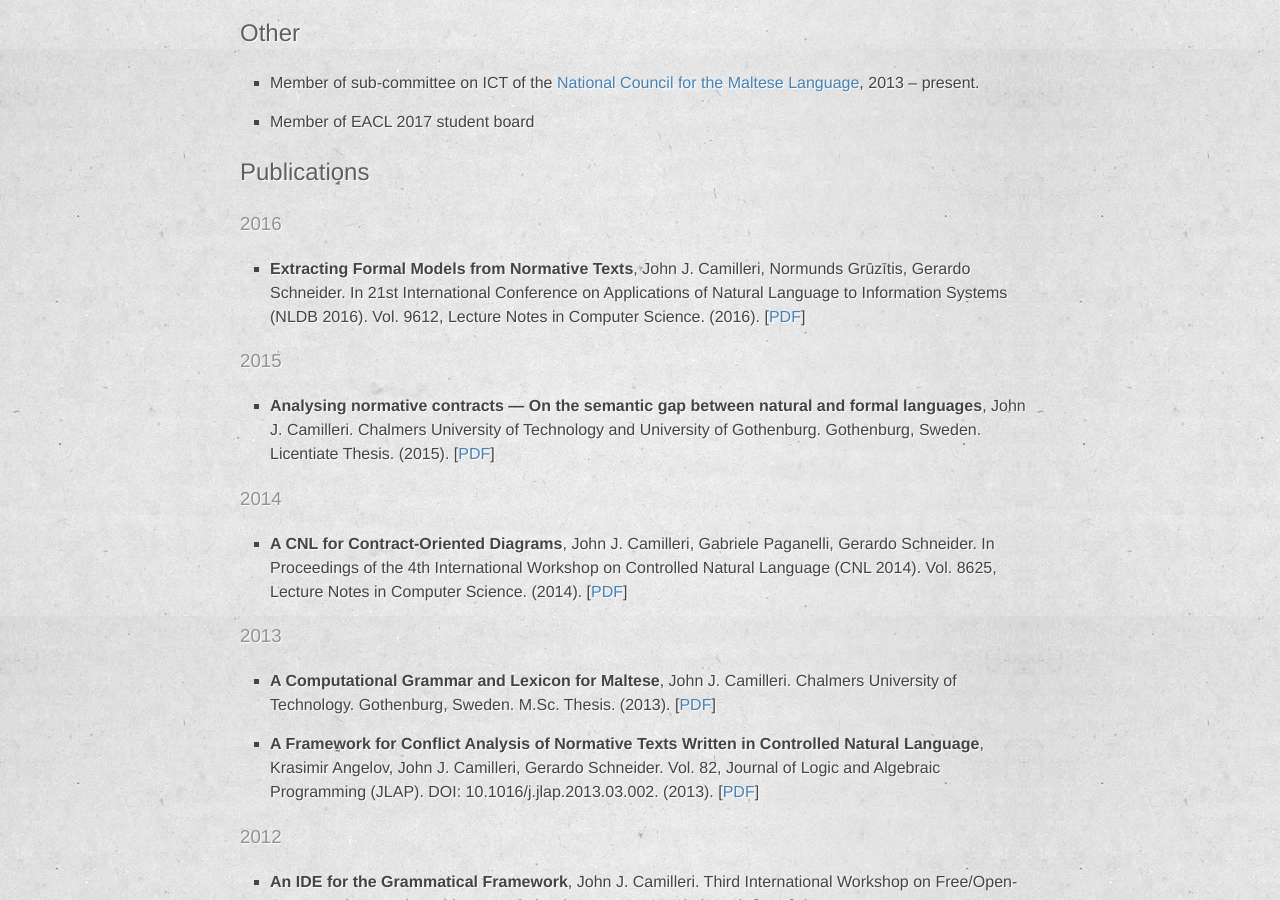
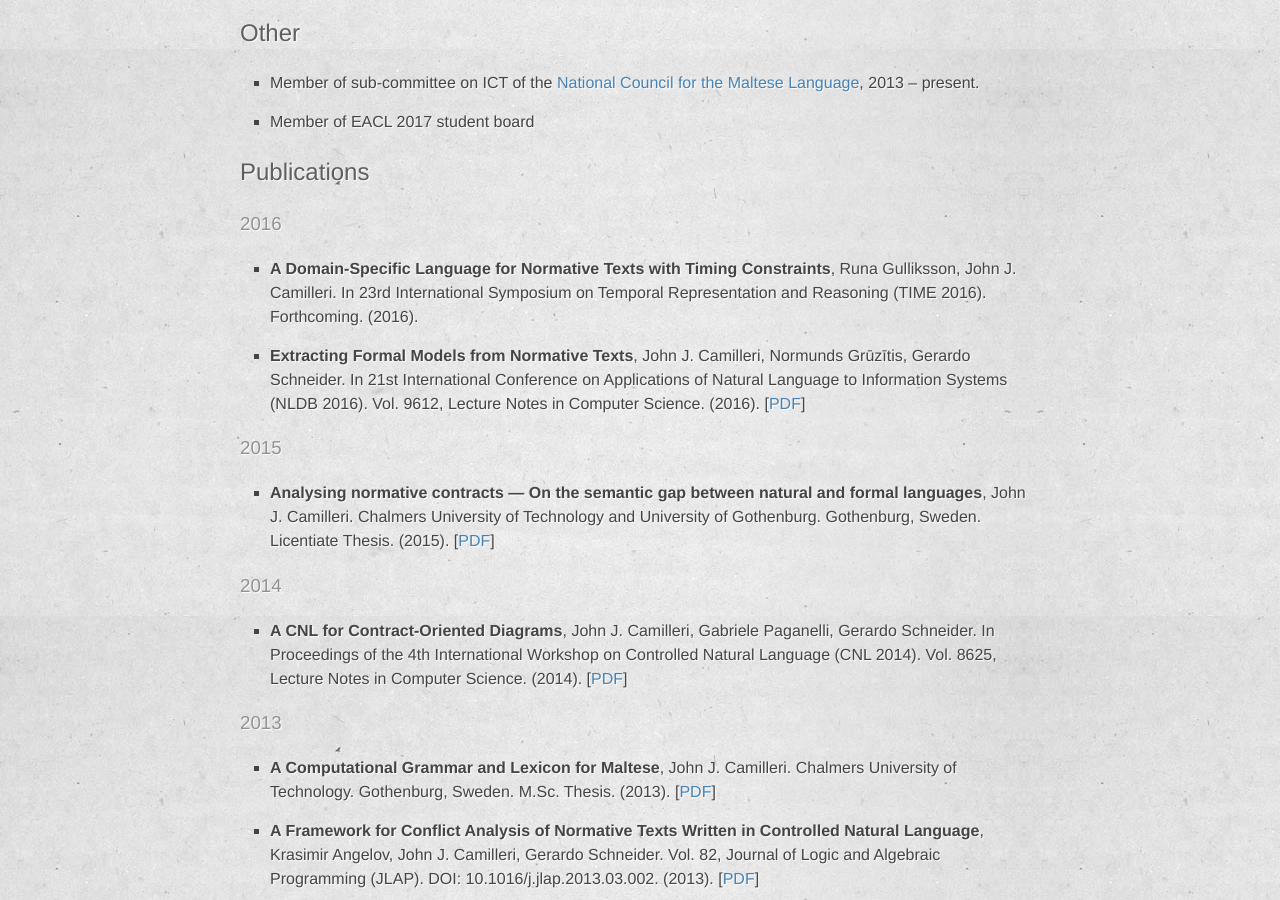
Before and after one commit to johnjcamilleri/johnjcamilleri.github.io, a Jekyll site: the page built from academic.md, in a window 1280 px wide and 900 px high, scrolled down 1515 px. Built offline with Jekyll 4.4.1, drawn with Linux system fonts in a browser that asks for light colours.

Commit message:
Add TIME paper (forthcoming)

```diff
--- a/_data/publications.json
+++ b/_data/publications.json
@@ -233,5 +233,20 @@
       "address": "Berlin, Heidelberg"
     },
     "url": "http://link.springer.com/chapter/10.1007%2F978-3-319-41754-7_40"
+  },
+  {
+    "type": "paper",
+    "bibtype": "incollection",
+    "year": 2016,
+    "month": 10,
+    "title": "A Domain-Specific Language for Normative Texts with Timing Constraints",
+    "authors": [
+      "Runa Gulliksson",
+      "John J. Camilleri"
+    ],
+    "publication": {
+      "booktitle": "23rd International Symposium on Temporal Representation and Reasoning (TIME 2016)",
+    },
+    "note": "Forthcoming"
   }
 ]
```
